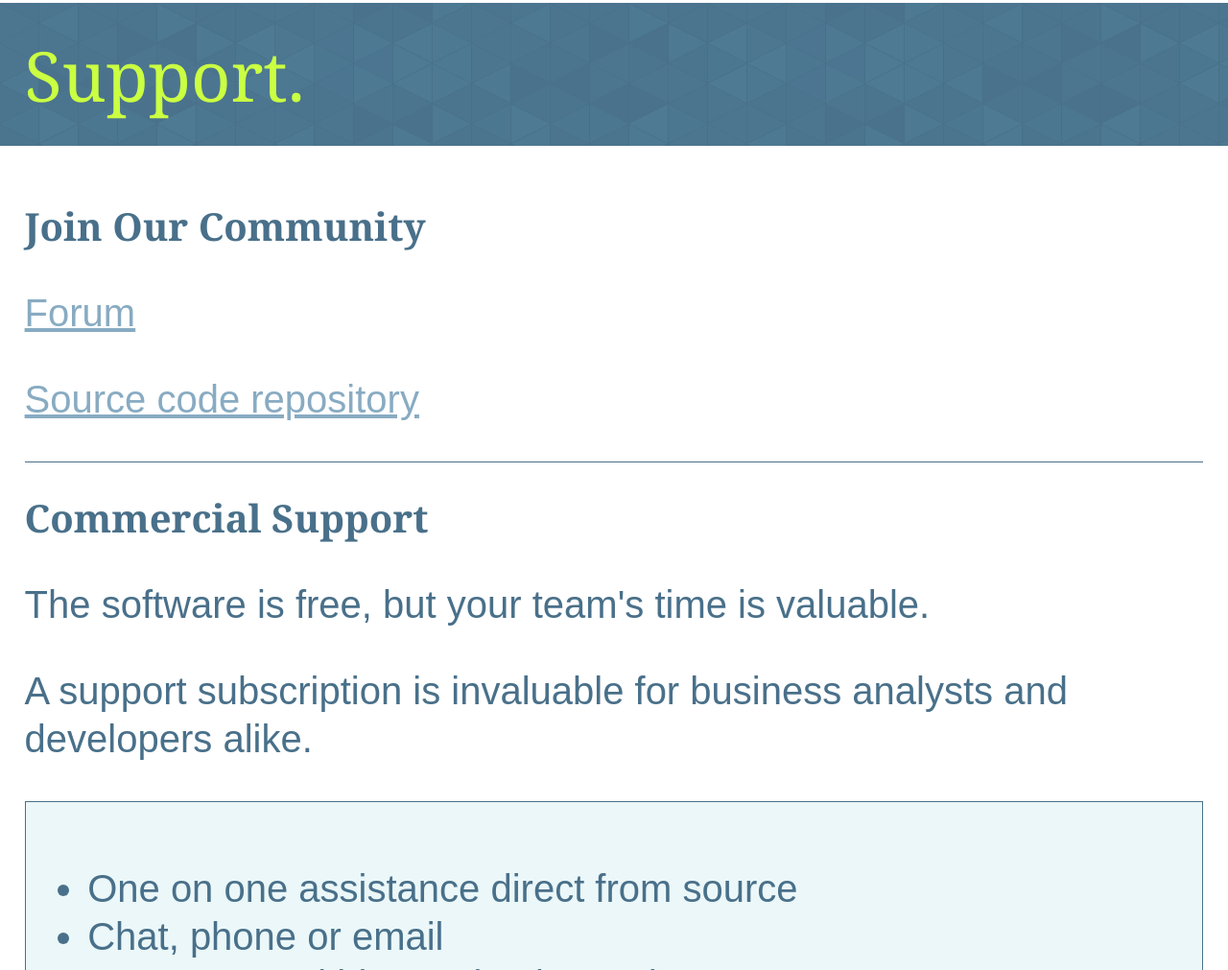
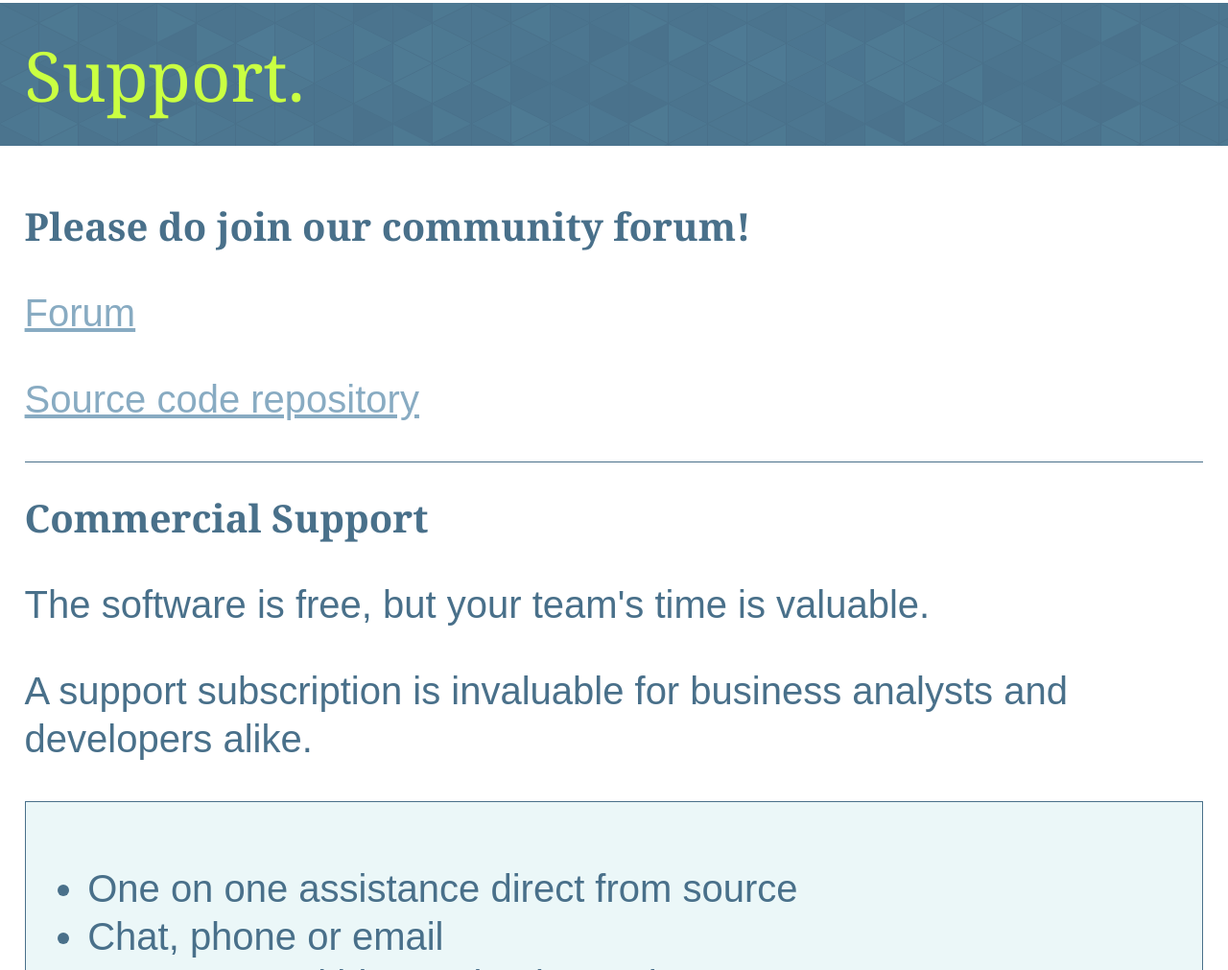
Before and after one commit to mmport80/ifrs7.org, a plain HTML site: page static/index.html in a window 1280 px wide. Shown: the part 3774-4785 px from the top of the page at 96% size. Drawn offline with Linux system fonts and the light colour scheme; a script that the page names is missing.

Commit message:
join community

```diff
--- a/static/index.html
+++ b/static/index.html
@@ -200,7 +200,7 @@
                         </div>
                         <div class="content">
                         <h2>
-                               Join Our Community
+                               Please do join our community forum!
                         </h2>
                         <p>
                                <a href='http://discourse.ifrs7.org'>Forum</a>
```
